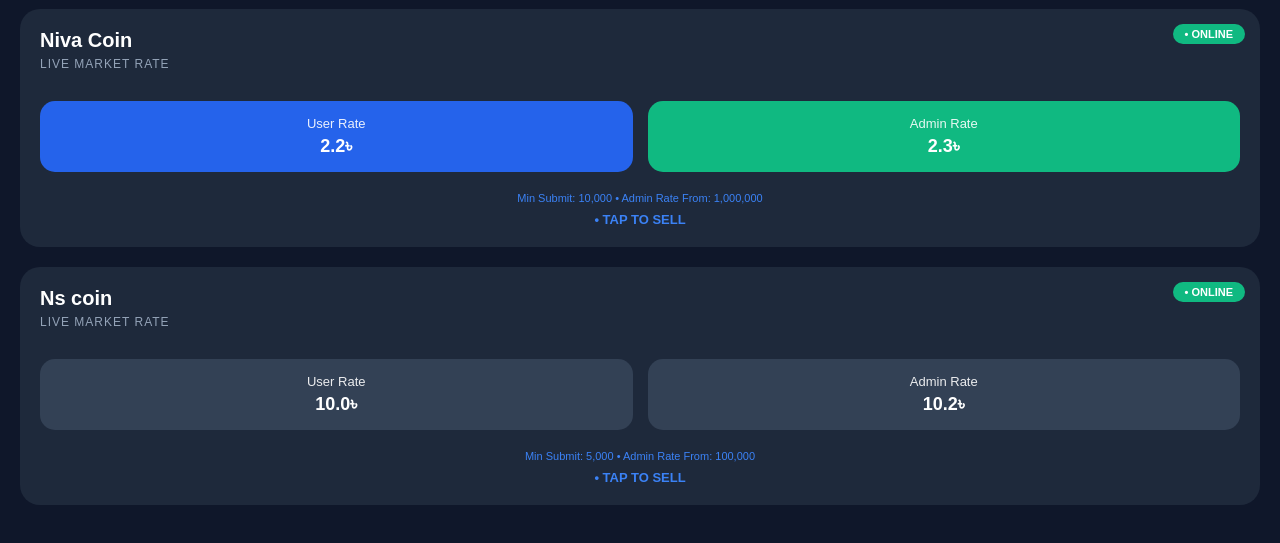
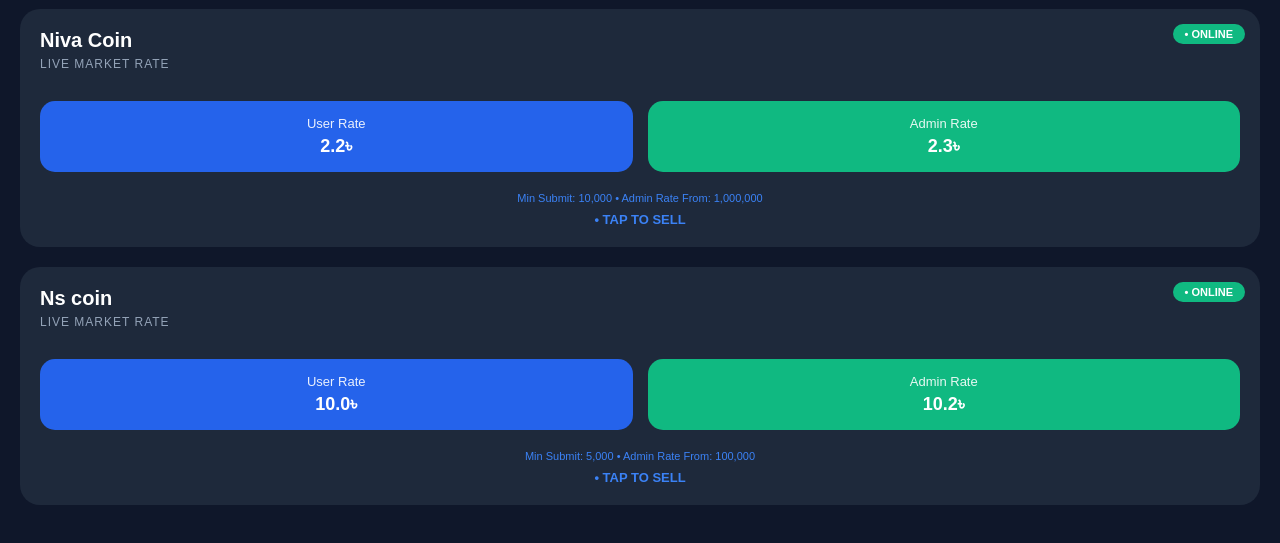
Before and after one commit to shawon90310-pixel/niva-ns-bot, a plain HTML site: page index.html in a window 1280 px wide. Shown: the part 69-612 px from the top of the page. Drawn offline with Linux system fonts and the light colour scheme; a script that the page names is missing.

Commit message:
Update index.html

```diff
--- a/index.html
+++ b/index.html
@@ -23,7 +23,16 @@
         .rate-label { font-size: 13px; opacity: 0.9; margin-bottom: 5px; }
         .rate-value { font-size: 18px; font-weight: bold; }
         .footer-info { text-align: center; color: #3b82f6; font-size: 11px; margin-bottom: 8px; }
-        .tap-btn { text-align: center; color: #3b82f6; font-size: 13px; font-weight: bold; cursor: pointer; text-transform: uppercase; }
+        /* ২৬ নম্বর লাইনের শেষ থেকে ৩২ নম্বর লাইন পর্যন্ত এভাবে সাজিয়ে লিখুন */
+.tap-btn { text-align: center; color: #3b82f6; font-size: 13px; font-weight: bold; cursor: pointer; text-transform: uppercase; }
+
+.ns-rate-box:first-of-type {
+    background: #2563eb !important;
+}
+
+.ns-rate-box:last-of-type {
+    background: #10b981 !important;
+}
     </style>
 </head>
 <body>
```
